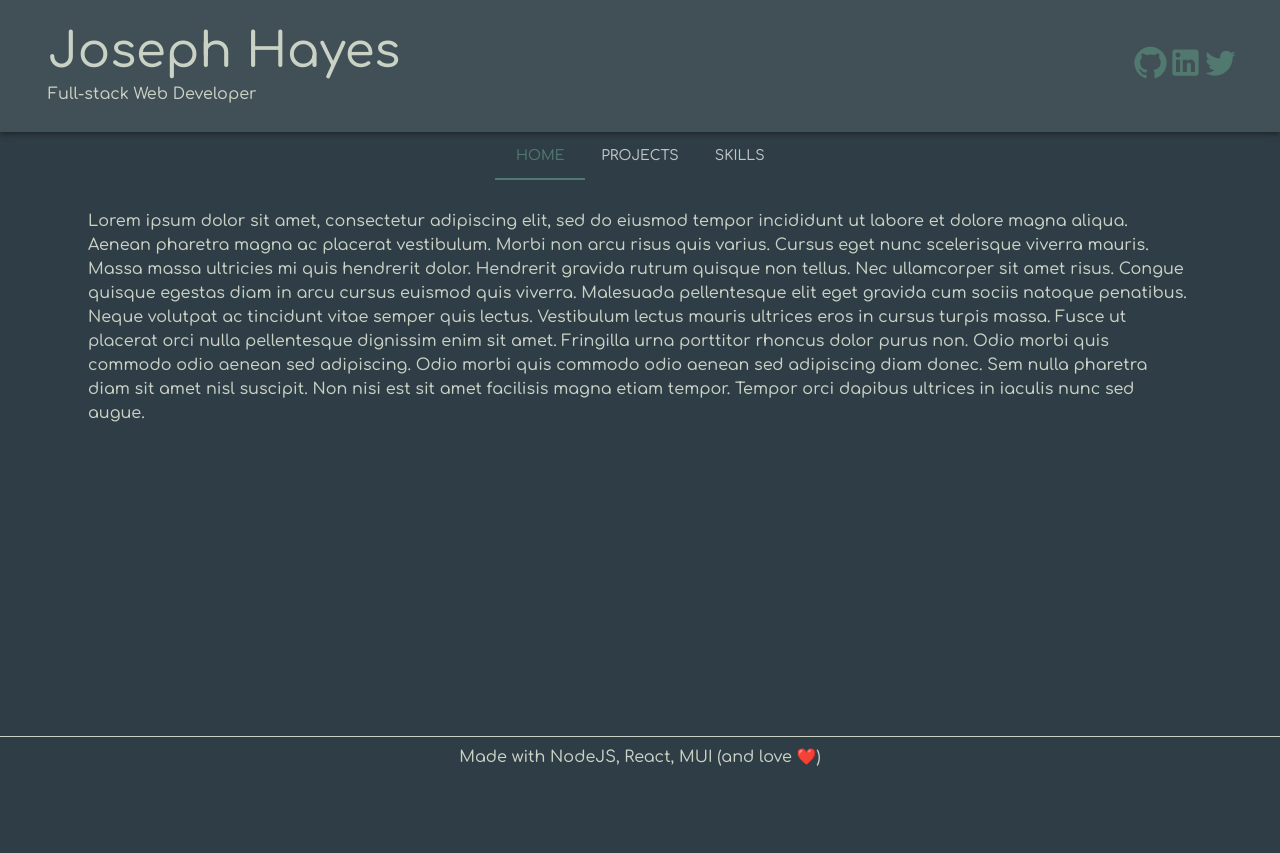
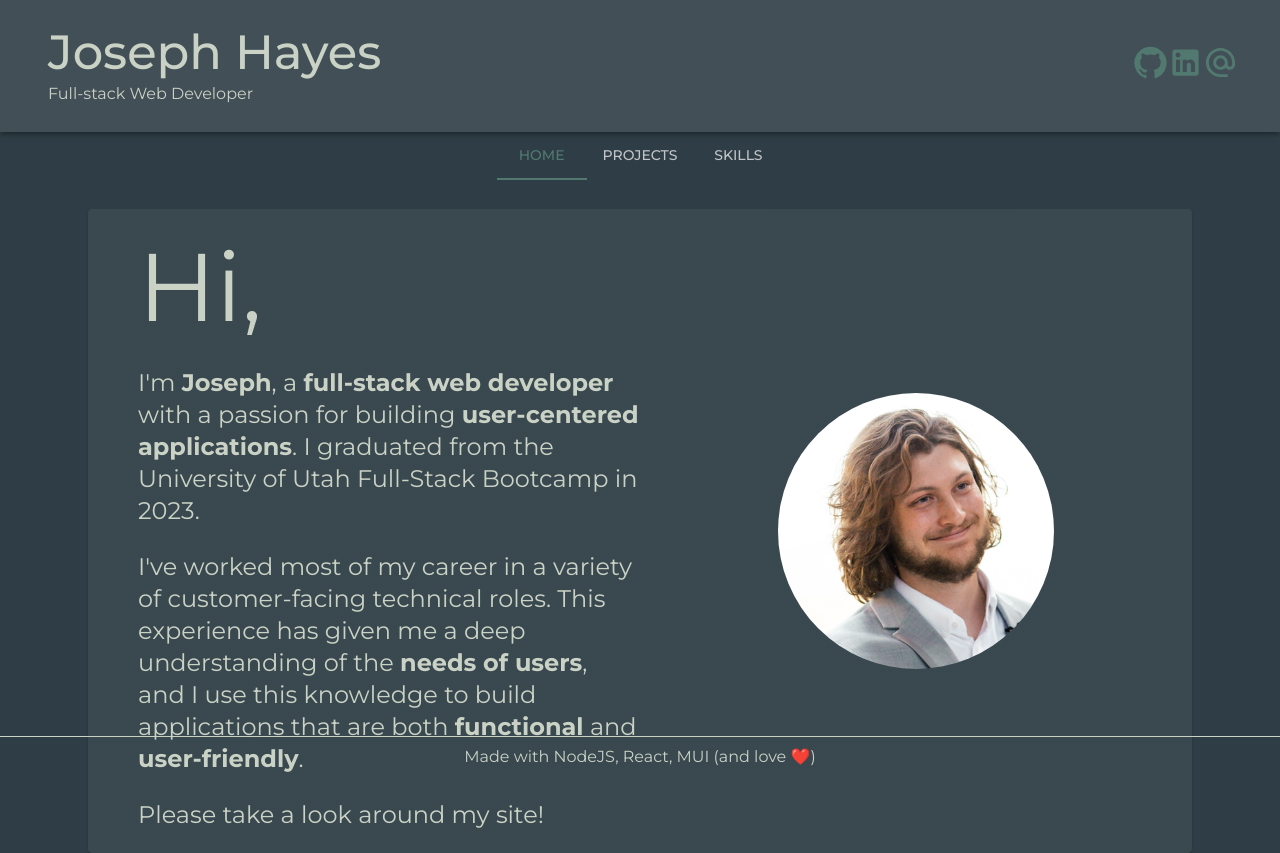
Before and after one commit to josephehayes/React-Portfolio, a React (Create React App) app in the folder client/: page / in a window 1280 px wide. Before the commit the page ends 800 px from the top, so only its background shows below. Built offline with nearby package versions, Linux system fonts and the light colour scheme.

Commit message:
Update logos, fonts, image, home tab

```diff
--- a/client/src/App.css
+++ b/client/src/App.css
@@ -1,5 +1,6 @@
-@import url('https://fonts.googleapis.com/css2?family=Comfortaa:wght@300&display=swap');
-@import url('https://fonts.googleapis.com/css2?family=Comfortaa:wght@300;500&display=swap');
+/* @import url('https://fonts.googleapis.com/css2?family=Comfortaa:wght@300&display=swap'); */
+/* @import url('https://fonts.googleapis.com/css2?family=Comfortaa:wght@300;500&display=swap'); */
+@import url('https://fonts.googleapis.com/css2?family=Montserrat:wght@400..700&display=swap');
 
 :root {
     --hov: #CAD2C5;
--- a/client/src/components/header.js
+++ b/client/src/components/header.js
@@ -2,8 +2,9 @@ import React from 'react';
 import theme from '../styles/theme';
 import AppBar from '@mui/material/AppBar';
 import Toolbar from '@mui/material/Toolbar';
-import { Box, Typography, Grid, Link } from '@mui/material';
-import { GitHub, Twitter, LinkedIn } from '@mui/icons-material';
+import { Box, Typography, Grid, Link, Tooltip } from '@mui/material';
+import { GitHub, AlternateEmail, LinkedIn } from '@mui/icons-material';
+//Twitter removed
 
 const Header = () => {
     return (
@@ -20,7 +21,7 @@ const Header = () => {
                             xs={11}
                         >
                             <Grid item xs>
-                                <Typography component='h1' variant='h3' className={theme.header}>
+                                <Typography component='h1' variant='h3' className={theme.header} sx={{ fontWeight: '500' }}>
                                     Joseph Hayes
                                 </Typography>
                             </Grid>
@@ -36,18 +37,23 @@ const Header = () => {
                             sx={{
                                 display: 'flex',
                                 justifyContent: 'space-between'
-
                             }}
                         >
+                            <Tooltip title="GitHub">
                                 <Link href="https://github.com/josephehayes" target="_blank" className="linkIcon" >
                                     <GitHub fontSize='large' />
                                 </Link>
+                            </Tooltip>
+                            <Tooltip title="LinkedIn">
                                 <Link href="https://www.linkedin.com/in/josephehayes1/" target="_blank" className="linkIcon" >
                                     <LinkedIn fontSize='large' />
                                 </Link>
-                            <Link href="https://twitter.com/s3f96" target="_blank" className="linkIcon" >
-                                <Twitter fontSize='large' />
+                            </Tooltip>
+                            <Tooltip title="Email">
+                                <Link href="mailto:joey.hayes.1996@gmail.com" target="_blank" className="linkIcon" >
+                                    <AlternateEmail fontSize='large' />
                                 </Link>
+                            </Tooltip>
                         </Grid>
                     </Grid>
                 </Toolbar>
--- a/client/src/components/home.js
+++ b/client/src/components/home.js
@@ -1,15 +1,50 @@
-import { Box, Typography } from '@mui/material';
+import { Box, Typography, Grid, Paper } from '@mui/material';
 import React, { forwardRef, memo } from 'react';
 
 const Home = forwardRef((props, ref) => {
     const { style } = props;
 
     return (
-            <Box ref={ref} style={style} sx={{ width: '100%', height: '100%' }}>
-                <Typography component='body' variant='body'>
-                    Lorem ipsum dolor sit amet, consectetur adipiscing elit, sed do eiusmod tempor incididunt ut labore et dolore magna aliqua. Aenean pharetra magna ac placerat vestibulum. Morbi non arcu risus quis varius. Cursus eget nunc scelerisque viverra mauris. Massa massa ultricies mi quis hendrerit dolor. Hendrerit gravida rutrum quisque non tellus. Nec ullamcorper sit amet risus. Congue quisque egestas diam in arcu cursus euismod quis viverra. Malesuada pellentesque elit eget gravida cum sociis natoque penatibus. Neque volutpat ac tincidunt vitae semper quis lectus. Vestibulum lectus mauris ultrices eros in cursus turpis massa. Fusce ut placerat orci nulla pellentesque dignissim enim sit amet. Fringilla urna porttitor rhoncus dolor purus non. Odio morbi quis commodo odio aenean sed adipiscing. Odio morbi quis commodo odio aenean sed adipiscing diam donec. Sem nulla pharetra diam sit amet nisl suscipit. Non nisi est sit amet facilisis magna etiam tempor. Tempor orci dapibus ultrices in iaculis nunc sed augue.
-                </Typography>
-            </Box>
+        <Box ref={ref} style={style} sx={{ width: '100%', height: '60vh' }}>
+            <Paper sx={{ minHeight: '100%' }}>
+                <Grid container sx={{ paddingTop: '2%', paddingBottom: '2%' }}>
+                    <Grid item xs={6} sx={{ paddingLeft: '50px' }}>
+                        <Typography variant="h1" color="text">
+                            Hi,
+                        </Typography>
+                        <br />
+                        <Typography variant='h5' style={{ whiteSpace: 'pre-line' }}>
+                            I'm <strong>Joseph</strong>, a <strong>full-stack web developer</strong> with a passion for building <strong>user-centered applications</strong>. I graduated from the University of Utah Full-Stack Bootcamp in 2023.
+                        </Typography>
+                        <br />
+                        <Typography variant='h5'>
+                            I've worked most of my career in a variety of customer-facing technical roles. This experience has given me a deep understanding of the <strong>needs of users</strong>, and I use this knowledge to build applications that are both <strong>functional</strong> and <strong>user-friendly</strong>.
+                        </Typography>
+                        <br />
+                        <Typography variant='h5'>
+                            Please take a look around my site!
+                        </Typography>
+                    </Grid>
+                    <Grid item xs={6}
+                        sx={{
+                            display: 'flex',
+                            alignItems: 'center',
+                            justifyContent: 'center'
+                        }}>
+                        <Box
+                            component="img"
+                            sx={{
+                                maxHeight: '50%',
+                                maxWidth: '50%',
+                                borderRadius: '50%'
+                            }}
+                            alt="Pic of me"
+                            src="/static/headshot.jpeg"
+                        />
+                    </Grid>
+                </Grid>
+            </Paper>
+        </Box>
     );
 })
 
--- a/client/src/components/skills.js
+++ b/client/src/components/skills.js
@@ -44,7 +44,8 @@ const headStyle = {
     borderColor: 'divider',
     paddingTop: 2,
     paddingBottom: 2,
-    maxHeight: '33%'
+    maxHeight: '33%',
+    fontWeight: '700'
 };
 
 const bodyStyle = {
--- a/client/src/styles/theme.js
+++ b/client/src/styles/theme.js
@@ -1,6 +1,6 @@
 import { createTheme } from '@mui/material/styles';
 
-const font = "'Comfortaa', cursive";
+const font = "'Montserrat', sans-serif";
 
 const theme = createTheme({
     components: {
```
Also changed, not shown: client/public/static/headshot.jpeg (added). Lines whose indentation alone changed are shown as unchanged.
